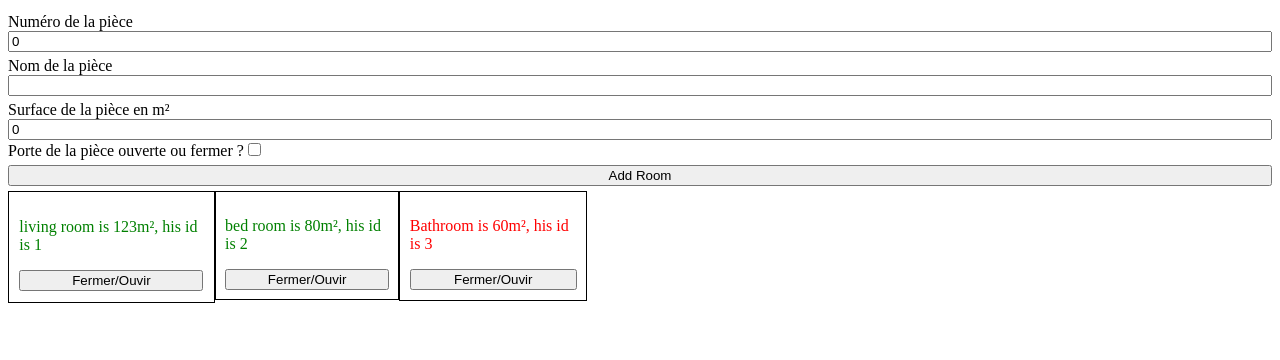
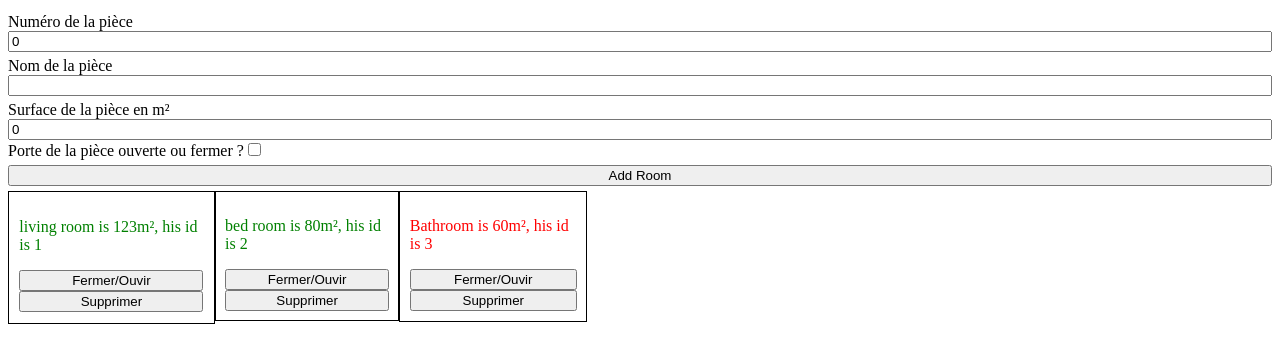
Before and after one commit to JoaoMRL/first-angular, an Angular app: page /rooms in a window 1280 px wide. Shown: the top 360 px of the page. Built offline with nearby package versions, Linux system fonts and the light colour scheme.

Commit message:
fonction output delete

```diff
--- a/src/app/room-item/room-item.component.html
+++ b/src/app/room-item/room-item.component.html
@@ -9,4 +9,5 @@
          </span>-->
     </p>
     <button (click)="doorBool()">Fermer/Ouvir</button>
+    <button (click)="removeItem()">Supprimer</button>
 </div>
--- a/src/app/room-item/room-item.component.ts
+++ b/src/app/room-item/room-item.component.ts
@@ -1,4 +1,4 @@
-import { Component, Input } from '@angular/core';
+import { Component, EventEmitter, Input, Output } from '@angular/core';
 import { Room } from '../entities';
 
 @Component({
@@ -9,7 +9,11 @@ import { Room } from '../entities';
 export class RoomItemComponent {
   @Input({required:true})
   room:Room;
-
+  @Output()
+  delete= new EventEmitter<Room>();
+  removeItem(){
+    this.delete.emit(this.room);
+  }
   doorBool(){
     this.room.opened =!this.room.opened;
   }
--- a/src/app/room-list/room-list.component.html
+++ b/src/app/room-list/room-list.component.html
@@ -13,6 +13,6 @@
         <button (click)="newRoom()">Add Room</button>
     </div>
 
-    <div class="flexboxs"><app-room-item [room]="item" *ngFor="let item of list"></app-room-item></div>
+    <div class="flexboxs"><app-room-item [room]="item" (delete)="deleteRoom(item)" *ngFor="let item of list"></app-room-item></div>
 
 </main>
--- a/src/app/room-list/room-list.component.ts
+++ b/src/app/room-list/room-list.component.ts
@@ -16,4 +16,7 @@ export class RoomListComponent {
   newRoom(){
     this.list.push({...this.nRoom});
   }
+  deleteRoom(room:Room){
+    this.list=this.list.filter(item => item !=room);
+  }
 }
```
